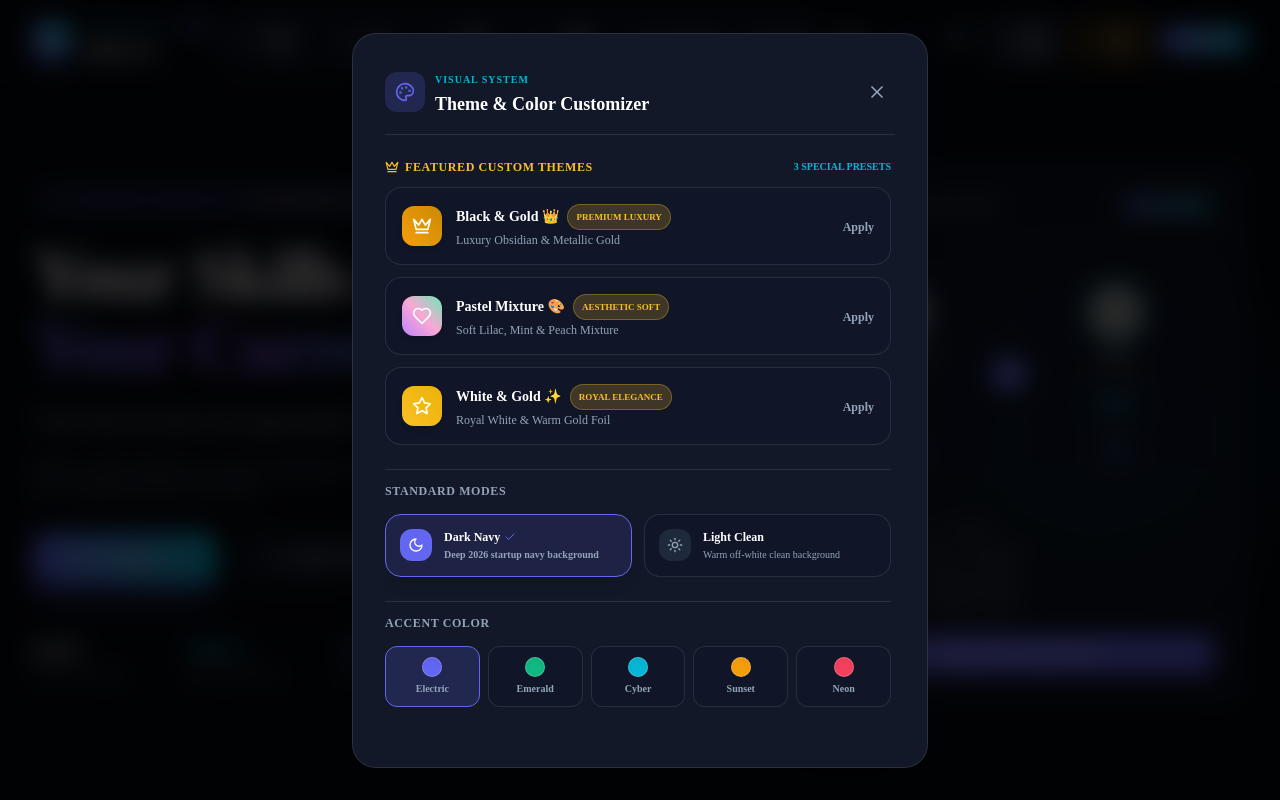
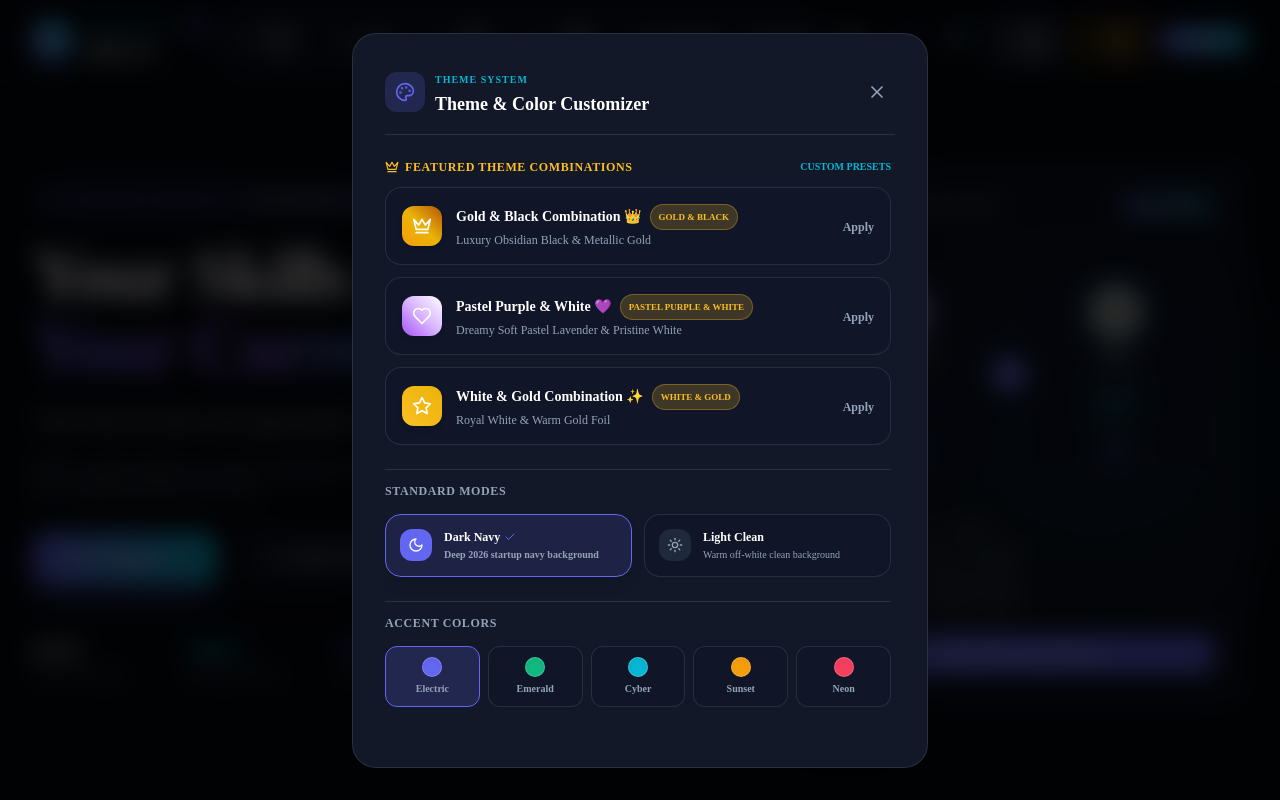
Before and after one commit to shivanistalin2006-dot/ThiranInai-SkillX, a React (Vite) app: page / in a window 1280 px wide. Both pictures are taken after a click on the button 910 px from the left and 40 px from the top of the page. Shown: the top 800 px of the page. Built offline with nearby package versions, Linux system fonts and the light colour scheme; grey boxes are pictures that could not be loaded.

Commit message:
style: Refine Gold & Black and Pastel Purple & White theme combinations

```diff
--- a/src/components/modals/ThemeModal.jsx
+++ b/src/components/modals/ThemeModal.jsx
@@ -17,28 +17,28 @@ export default function ThemeModal({ isOpen, onClose }) {
   const specialThemes = [
     {
       id: 'black-gold',
-      name: 'Black & Gold 👑',
-      tagline: 'Luxury Obsidian & Metallic Gold',
+      name: 'Gold & Black Combination 👑',
+      tagline: 'Luxury Obsidian Black & Metallic Gold',
       icon: Crown,
-      badge: 'PREMIUM LUXURY',
+      badge: 'GOLD & BLACK',
       bgClass: 'bg-black text-amber-300 border-amber-500/50',
-      previewGradient: 'from-amber-500 to-yellow-600'
+      previewGradient: 'from-amber-500 via-yellow-500 to-amber-700'
     },
     {
       id: 'pastel-mixture',
-      name: 'Pastel Mixture 🎨',
-      tagline: 'Soft Lilac, Mint & Peach Mixture',
+      name: 'Pastel Purple & White 💜',
+      tagline: 'Dreamy Soft Pastel Lavender & Pristine White',
       icon: Heart,
-      badge: 'AESTHETIC SOFT',
+      badge: 'PASTEL PURPLE & WHITE',
       bgClass: 'bg-purple-100 text-purple-900 border-purple-300',
-      previewGradient: 'from-purple-400 via-pink-300 to-emerald-300'
+      previewGradient: 'from-purple-500 via-purple-300 to-white'
     },
     {
       id: 'white-gold',
-      name: 'White & Gold ✨',
+      name: 'White & Gold Combination ✨',
       tagline: 'Royal White & Warm Gold Foil',
       icon: Star,
-      badge: 'ROYAL ELEGANCE',
+      badge: 'WHITE & GOLD',
       bgClass: 'bg-amber-50/50 text-amber-900 border-amber-300',
       previewGradient: 'from-amber-400 to-yellow-500'
     }
@@ -68,7 +68,7 @@ export default function ThemeModal({ isOpen, onClose }) {
               <Palette size={20} />
             </div>
             <div>
-              <span className="text-[10px] font-bold tracking-widest text-brand-cyan uppercase">VISUAL SYSTEM</span>
+              <span className="text-[10px] font-bold tracking-widest text-brand-cyan uppercase">THEME SYSTEM</span>
               <h3 className="text-lg font-bold text-slate-900 dark:text-white">Theme & Color Customizer</h3>
             </div>
           </div>
@@ -82,14 +82,14 @@ export default function ThemeModal({ isOpen, onClose }) {
 
         <div className="space-y-6 pt-6 max-h-[75vh] overflow-y-auto pr-1">
 
-          {/* SPECIAL 3 FEATURED THEMES */}
+          {/* FEATURED THEME COMBINATIONS */}
           <div className="space-y-3">
             <div className="flex items-center justify-between">
               <label className="text-xs font-bold uppercase tracking-wider text-amber-400 flex items-center space-x-1.5">
                 <Crown size={14} />
-                <span>Featured Custom Themes</span>
+                <span>Featured Theme Combinations</span>
               </label>
-              <span className="text-[10px] font-bold text-brand-cyan uppercase">3 Special Presets</span>
+              <span className="text-[10px] font-bold text-brand-cyan uppercase">Custom Presets</span>
             </div>
 
             <div className="grid grid-cols-1 gap-3">
@@ -169,9 +169,9 @@ export default function ThemeModal({ isOpen, onClose }) {
             </div>
           </div>
 
-          {/* Accent Colors (for Standard Modes) */}
+          {/* Accent Colors */}
           <div className="space-y-3 pt-2 border-t border-white/10">
-            <label className="text-xs font-bold uppercase tracking-wider text-slate-400">Accent Color</label>
+            <label className="text-xs font-bold uppercase tracking-wider text-slate-400">Accent Colors</label>
             <div className="grid grid-cols-5 gap-2">
               {colorPalettes.map((cp) => {
                 const active = accentColor === cp.id;
--- a/src/index.css
+++ b/src/index.css
@@ -54,50 +54,13 @@
 }
 
 /* =========================================================
-   HIGH-CONTRAST THEME ADAPTIVE TEXT & COLOR SYSTEM
+   CUSTOM THEMES:
+   1. GOLD & BLACK COMBINATION
+   2. PASTEL PURPLE & WHITE COMBINATION
+   3. WHITE & GOLD COMBINATION
    ========================================================= */
 
-/* --- 1. LIGHT CLEAN MODE OVERRIDES --- */
-html.light body,
-.light body {
-  background-color: #f8fafc !important;
-  color: #0f172a !important;
-}
-
-.light .glass-panel {
-  background: rgba(255, 255, 255, 0.95) !important;
-  backdrop-filter: blur(16px) !important;
-  border: 1px solid #cbd5e1 !important;
-  box-shadow: 0 10px 30px -10px rgba(0, 0, 0, 0.08) !important;
-}
-
-.light .glass-card {
-  background: #ffffff !important;
-  border: 1px solid #e2e8f0 !important;
-  box-shadow: 0 4px 15px -3px rgba(0, 0, 0, 0.05) !important;
-}
-
-.light .text-white,
-.light .text-slate-100,
-.light .text-slate-200 {
-  color: #0f172a !important;
-}
-
-.light .text-slate-300,
-.light .text-slate-400 {
-  color: #334155 !important;
-}
-
-.light input,
-.light select,
-.light textarea {
-  background-color: #ffffff !important;
-  color: #0f172a !important;
-  border-color: #cbd5e1 !important;
-}
-
-
-/* --- 2. BLACK & GOLD THEME --- */
+/* --- 1. GOLD & BLACK COMBINATION THEME --- */
 html.theme-black-gold,
 .theme-black-gold body {
   background-color: #050505 !important;
@@ -151,69 +114,88 @@ html.theme-black-gold,
 }
 
 
-/* --- 3. PASTEL MIXTURE THEME --- */
+/* --- 2. PASTEL PURPLE & WHITE COMBINATION THEME --- */
+html.theme-pastel-purple-white,
 html.theme-pastel-mixture,
+.theme-pastel-purple-white body,
 .theme-pastel-mixture body {
-  background: linear-gradient(135deg, #fdf4ff 0%, #f0fdf4 50%, #eff6ff 100%) !important;
-  color: #1e1b4b !important;
+  background: linear-gradient(135deg, #f5f3ff 0%, #faf5ff 50%, #ffffff 100%) !important;
+  color: #3b0764 !important;
 }
 
+.theme-pastel-purple-white .bg-brand-dark,
 .theme-pastel-mixture .bg-brand-dark {
   background: transparent !important;
 }
 
+.theme-pastel-purple-white .glass-panel,
 .theme-pastel-mixture .glass-panel,
+.theme-pastel-purple-white .glass-card,
 .theme-pastel-mixture .glass-card {
   background: rgba(255, 255, 255, 0.95) !important;
-  border-color: rgba(192, 132, 252, 0.4) !important;
+  border-color: rgba(168, 85, 247, 0.35) !important;
   backdrop-filter: blur(16px) !important;
-  box-shadow: 0 10px 30px -10px rgba(192, 132, 252, 0.25) !important;
+  box-shadow: 0 10px 30px -10px rgba(168, 85, 247, 0.2) !important;
 }
 
+.theme-pastel-purple-white .bg-brand-surface,
 .theme-pastel-mixture .bg-brand-surface {
-  background-color: rgba(255, 255, 255, 0.98) !important;
+  background-color: #ffffff !important;
 }
 
+.theme-pastel-purple-white .text-white,
 .theme-pastel-mixture .text-white,
+.theme-pastel-purple-white .text-slate-100,
 .theme-pastel-mixture .text-slate-100,
+.theme-pastel-purple-white .text-slate-200,
 .theme-pastel-mixture .text-slate-200 {
-  color: #1e1b4b !important;
+  color: #3b0764 !important;
   font-weight: 700 !important;
 }
 
+.theme-pastel-purple-white .text-slate-300,
 .theme-pastel-mixture .text-slate-300,
+.theme-pastel-purple-white .text-slate-400,
 .theme-pastel-mixture .text-slate-400 {
-  color: #4c1d95 !important;
+  color: #581c87 !important;
 }
 
+.theme-pastel-purple-white .bg-brand-violet,
 .theme-pastel-mixture .bg-brand-violet {
-  background: linear-gradient(135deg, #a855f7 0%, #ec4899 100%) !important;
+  background: linear-gradient(135deg, #a855f7 0%, #7e22ce 100%) !important;
   color: #ffffff !important;
 }
 
+.theme-pastel-purple-white .bg-brand-cyan,
 .theme-pastel-mixture .bg-brand-cyan {
-  background: linear-gradient(135deg, #10b981 0%, #0284c7 100%) !important;
-  color: #ffffff !important;
+  background: linear-gradient(135deg, #c084fc 0%, #e9d5ff 100%) !important;
+  color: #3b0764 !important;
+  font-weight: 800 !important;
 }
 
+.theme-pastel-purple-white .text-brand-violet,
 .theme-pastel-mixture .text-brand-violet {
   color: #7e22ce !important;
 }
 
+.theme-pastel-purple-white .text-brand-cyan,
 .theme-pastel-mixture .text-brand-cyan {
-  color: #047857 !important;
+  color: #9333ea !important;
 }
 
+.theme-pastel-purple-white input,
 .theme-pastel-mixture input,
+.theme-pastel-purple-white select,
 .theme-pastel-mixture select,
+.theme-pastel-purple-white textarea,
 .theme-pastel-mixture textarea {
   background-color: #ffffff !important;
-  color: #1e1b4b !important;
-  border-color: rgba(192, 132, 252, 0.4) !important;
+  color: #3b0764 !important;
+  border-color: rgba(168, 85, 247, 0.4) !important;
 }
 
 
-/* --- 4. WHITE & GOLD THEME --- */
+/* --- 3. WHITE & GOLD COMBINATION THEME --- */
 html.theme-white-gold,
 .theme-white-gold body {
   background-color: #fefdfa !important;
@@ -265,3 +247,24 @@ html.theme-white-gold,
   color: #1c1917 !important;
   border-color: rgba(217, 119, 6, 0.4) !important;
 }
+
+
+/* --- 4. LIGHT CLEAN OVERRIDES --- */
+html.light body,
+.light body {
+  background-color: #f8fafc !important;
+  color: #0f172a !important;
+}
+
+.light .glass-panel {
+  background: rgba(255, 255, 255, 0.95) !important;
+  backdrop-filter: blur(16px) !important;
+  border: 1px solid #cbd5e1 !important;
+  box-shadow: 0 10px 30px -10px rgba(0, 0, 0, 0.08) !important;
+}
+
+.light .glass-card {
+  background: #ffffff !important;
+  border: 1px solid #e2e8f0 !important;
+  box-shadow: 0 4px 15px -3px rgba(0, 0, 0, 0.05) !important;
+}
```
